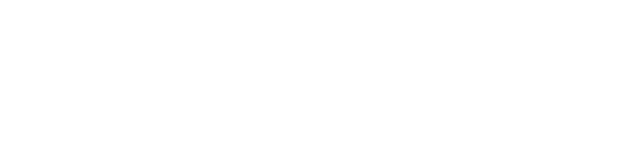
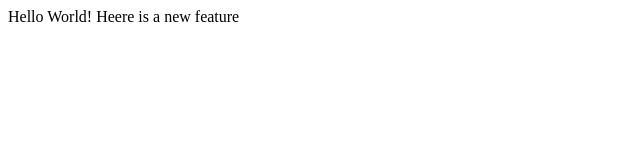
Before and after one commit to itsmesdubey/lecture1, a plain HTML site: page index.html in a window 1280 px wide. Shown: the whole page, without its empty margins (0-640 px from the left). Drawn offline with Linux system fonts and the light colour scheme.

Commit message:
add another line

```diff
--- a/index.html
+++ b/index.html
@@ -1,9 +1,10 @@
 <!DOCTYPE html>
 <html lang="en">
 <head>
-    <title>Document</title>
+    <title>Test</title>
 </head>
 <body>
-
+    Hello World!
+    Heere is a new feature
 </body>
 </html>
```
